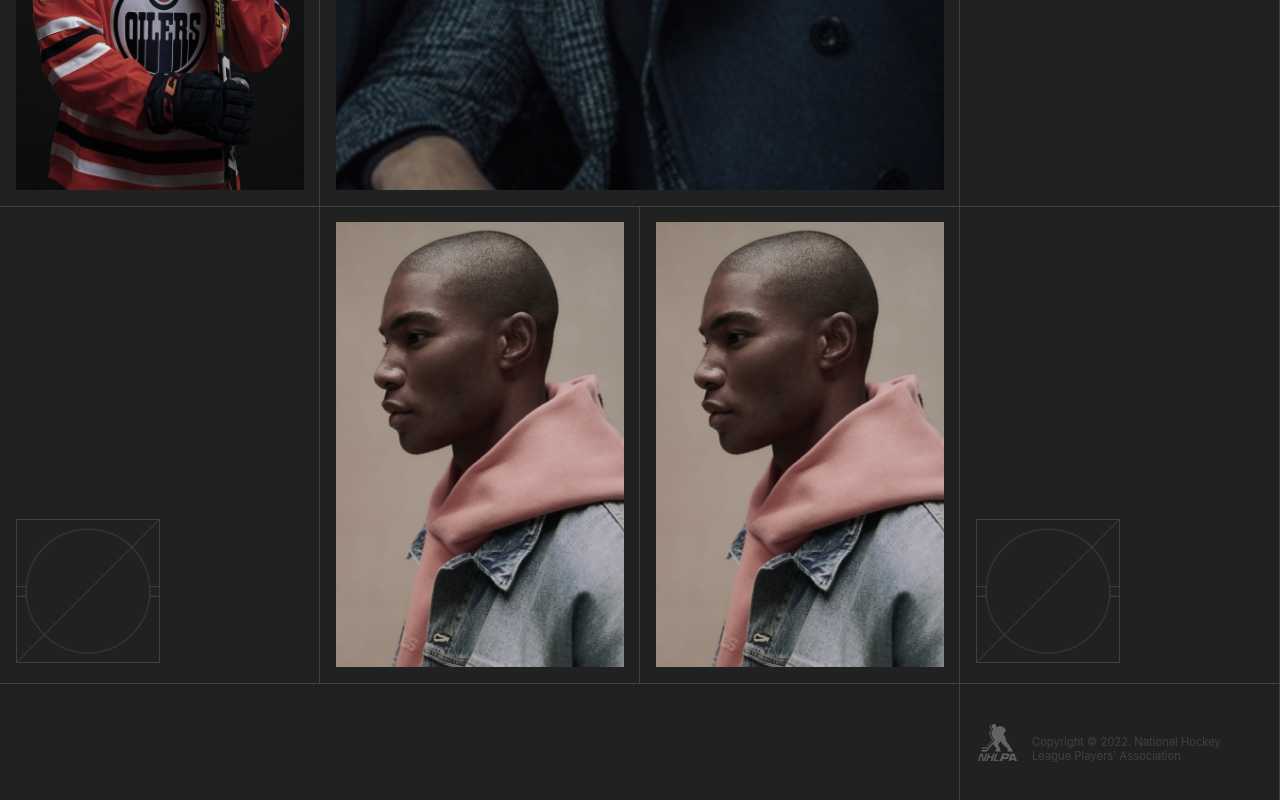
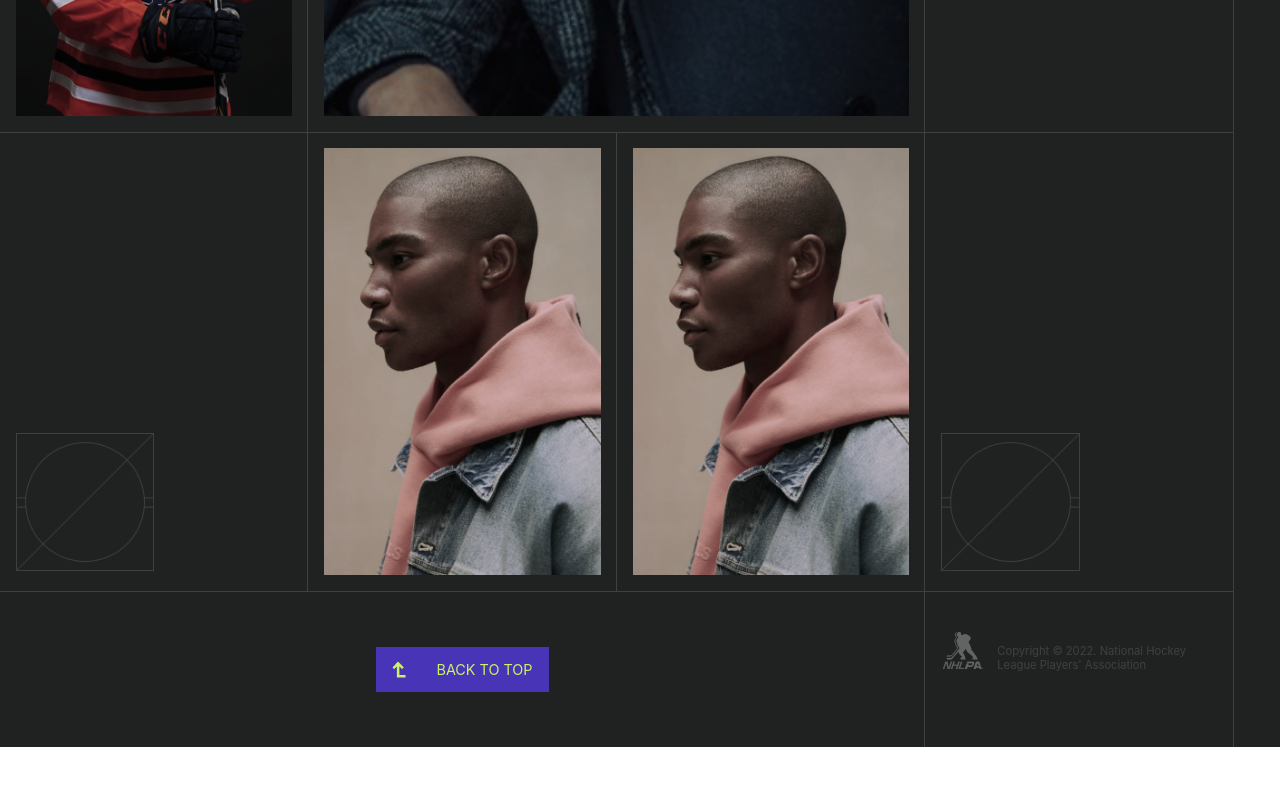
Before and after one commit to korzenstein/gridtest, a Next.js app: page / in a window 1280 px wide. Shown: the part 3129-3929 px from the top of the page. After the commit the page ends 3876 px from the top, so only its background shows below. Built offline with nearby package versions, Linux system fonts and the light colour scheme.

Commit message:
rough nav spaces added

```diff
--- /dev/null
+++ b/components/buttons/backToTop/style.ts
@@ -0,0 +1,16 @@
+import styled from "styled-components";
+
+export const BackToTop = styled.div`
+  width: 10.8rem;
+  background-color: #4734B6;
+  display: flex;
+  justify-content: space-between;
+align-items: center;
+  padding: 0 1rem;
+  cursor: pointer;
+
+  p {
+    font-size: 0.9rem;
+    color: #CCF267;
+  }
+`;
--- a/components/toggle/style.ts
+++ b/components/navigation/style.ts
@@ -18,3 +18,24 @@ export const Handle = styled(motion.div)`
   background-color: white;
   border-radius: 40px;
 `
+
+export const SideBar = styled.nav`
+  width: 3rem;
+  background-color: #202222;
+  border-top: 1px #404040 solid;
+`;
+
+export const TopBar = styled.nav`
+  width: 100%;
+  height: 3rem;
+  background-color: #202222;
+  /* border-top: 1px #404040 solid; */
+`;
+
+export const Hamburger = styled.nav`
+  width: 3rem;
+  height: 3rem;
+  background-color: #202222;
+  border-left: 1px #404040 solid;
+  /* cursor: pointer; */
+`;
--- a/components/twoDimensionFooter/style.ts
+++ b/components/twoDimensionFooter/style.ts
@@ -11,6 +11,9 @@ export const EmptySpace = styled.div`
   position: relative;
   border-right: 1px solid #404040;
   grid-column: span 3;
+  display: flex;
+  justify-content: center;
+  align-items: center;
 `;
 export const Copyright = styled.div`
   padding: 2.5rem 1.1rem 4rem 1.1rem;
--- a/pages/index.tsx
+++ b/pages/index.tsx
@@ -1,16 +1,24 @@
 import Head from "next/head";
-import styles from "../styles/Home.module.css";
 import { useState, Fragment } from "react";
 import Image from "next/image";
 import { cardArray } from "../components/cardArray";
-import {motion} from 'framer-motion'
-import nhlLogo from '../assets/nhlpa-logo-full.png'
+import { motion } from "framer-motion";
+
+import nhlLogo from "../assets/nhlpa-logo-full.png";
+import arrowUp from "../assets/arrowUp.png";
+
 
 import { Main } from "../components/main/style";
+
+import { BackToTop } from "../components/buttons/backToTop/style";
 import { TwoDimentionSection } from "../components/twoDimensionSection/style";
 import { TwoDimentionGrid, Card } from "../components/twoDimensionGrid/style";
-import {TwoDimensionFooter, EmptySpace, Copyright} from "../components/twoDimensionFooter/style"
-import { Switch, Handle } from "../components/toggle/style";
+import {
+  TwoDimensionFooter,
+  EmptySpace,
+  Copyright,
+} from "../components/twoDimensionFooter/style";
+import { Switch, Handle, TopBar, SideBar, Hamburger } from "../components/navigation/style";
 
 export default function Home() {
   const [isOn, setIsOn] = useState(true);
@@ -27,17 +35,16 @@ export default function Home() {
       y: 0,
       opacity: 1,
       transition: {
-        y: {  stiffness: 1000, velocity: -100 },
-        opacity: { duration: 1}
+        y: { stiffness: 1000, velocity: -100 },
+        opacity: { duration: 1 },
       },
     },
     closed: {
       y: 1000,
       opacity: 0,
       transition: {
-        y: {  stiffness: 1000 },
-        opacity: { duration: 1}
-
+        y: { stiffness: 1000 },
+        opacity: { duration: 1 },
       },
     },
   };
@@ -89,7 +96,7 @@ export default function Home() {
         opacity: { stiffness: 1000, duration: 1 },
       },
     },
-  }
+  };
 
   const randomizer = () => {
     const options = ["flex-end", "flex-start"];
@@ -104,7 +111,14 @@ export default function Home() {
         <meta name="description" content="Generated by create next app" />
         <link rel="icon" href="/favicon.ico" />
       </Head>
-
+      <div style={{display: 'flex', flexDirection: 'column'}}>
+      <TopBar>
+        <Hamburger>
+          <p>test</p>
+        </Hamburger>
+      </TopBar>
+      <div style={{display: 'flex', flexDirection: 'row-reverse'}}>
+      <SideBar></SideBar>
       <Main>
         {/* <Switch toggle={isOn} onClick={toggleSwitch}>
           <Handle layout transition={spring}></Handle>
@@ -114,11 +128,9 @@ export default function Home() {
           initial="closed"
           animate={isOn ? "open" : "closed"}
         >
-          <TwoDimentionGrid
-          variants={parentVariants}>
+          <TwoDimentionGrid variants={parentVariants}>
             {cardArray.map((item, index) => (
-              <Fragment
-              key={`fragment${index}`}>
+              <Fragment key={`fragment${index}`}>
                 <Card
                   variants={childVariants}
                   initial="closed"
@@ -145,7 +157,6 @@ export default function Home() {
                     viewport={{ once: true }}
                   >
                     <Image
-
                       style={
                         item.imgAlt.includes("dummy")
                           ? { height: "auto", maxWidth: "50%" }
@@ -162,18 +173,22 @@ export default function Home() {
           </TwoDimentionGrid>
           <TwoDimensionFooter>
             <EmptySpace>
-
+              <BackToTop>
+                <Image src={arrowUp} alt="arrow up" />
+                <p>BACK TO TOP</p>
+              </BackToTop>
             </EmptySpace>
             <Copyright>
-            <Image
-            src={nhlLogo}
-            alt="NHLPA Logo"
-            />
-            <p>Copyright © 2022. National Hockey League Players' Association</p>
+              <Image src={nhlLogo} alt="NHLPA Logo" />
+              <p>
+                Copyright © 2022. National Hockey League Players' Association
+              </p>
             </Copyright>
           </TwoDimensionFooter>
         </TwoDimentionSection>
       </Main>
       </div>
+      </div>
+    </div>
   );
 }
```
Also changed, not shown: assets/arrowUp.png (added). Lines whose indentation alone changed are shown as unchanged.
